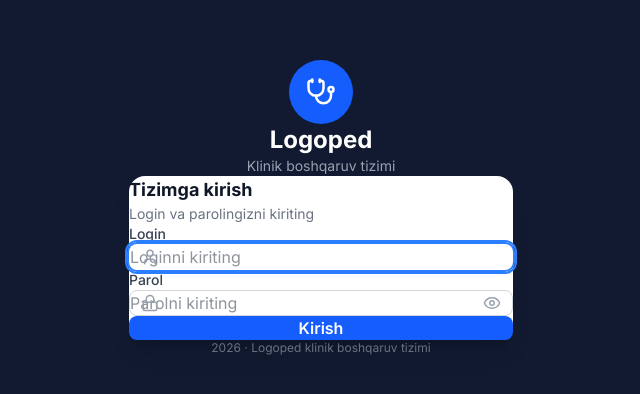
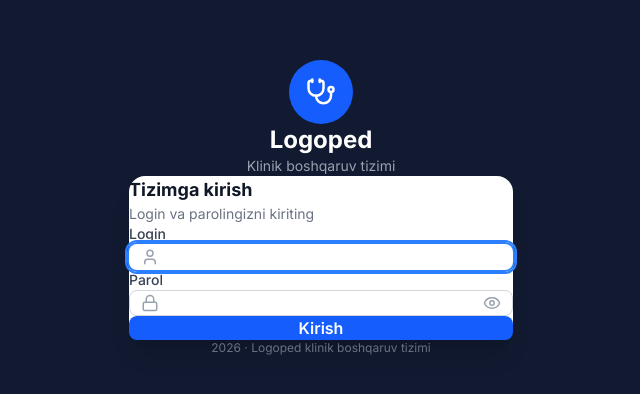
Before and after one commit to ziyoplay/logoped, a React (Vite) app: page / in a window 1280 px wide. Shown: the part 192-586 px from the top of the page, without its empty margins (319-959 px from the left). Built offline with nearby package versions, Linux system fonts and the light colour scheme.

Commit message:
Login formasidagi placeholder yozuvlarni olib tashlash
Co-Authored-By: Claude Fable 5 <noreply@anthropic.com>

```diff
--- a/src/components/LoginPage.tsx
+++ b/src/components/LoginPage.tsx
@@ -51,7 +51,6 @@ export function LoginPage({ onLogin }: LoginPageProps) {
                   autoFocus
                   value={login}
                   onChange={(e) => setLogin(e.target.value)}
-                  placeholder="Loginni kiriting"
                   className="w-full pl-10 pr-4 py-2.5 border border-gray-300 rounded-lg focus:ring-2 focus:ring-blue-500 focus:border-transparent"
                 />
               </div>
@@ -66,7 +65,6 @@ export function LoginPage({ onLogin }: LoginPageProps) {
                   required
                   value={password}
                   onChange={(e) => setPassword(e.target.value)}
-                  placeholder="Parolni kiriting"
                   className="w-full pl-10 pr-11 py-2.5 border border-gray-300 rounded-lg focus:ring-2 focus:ring-blue-500 focus:border-transparent"
                 />
                 <button
```
